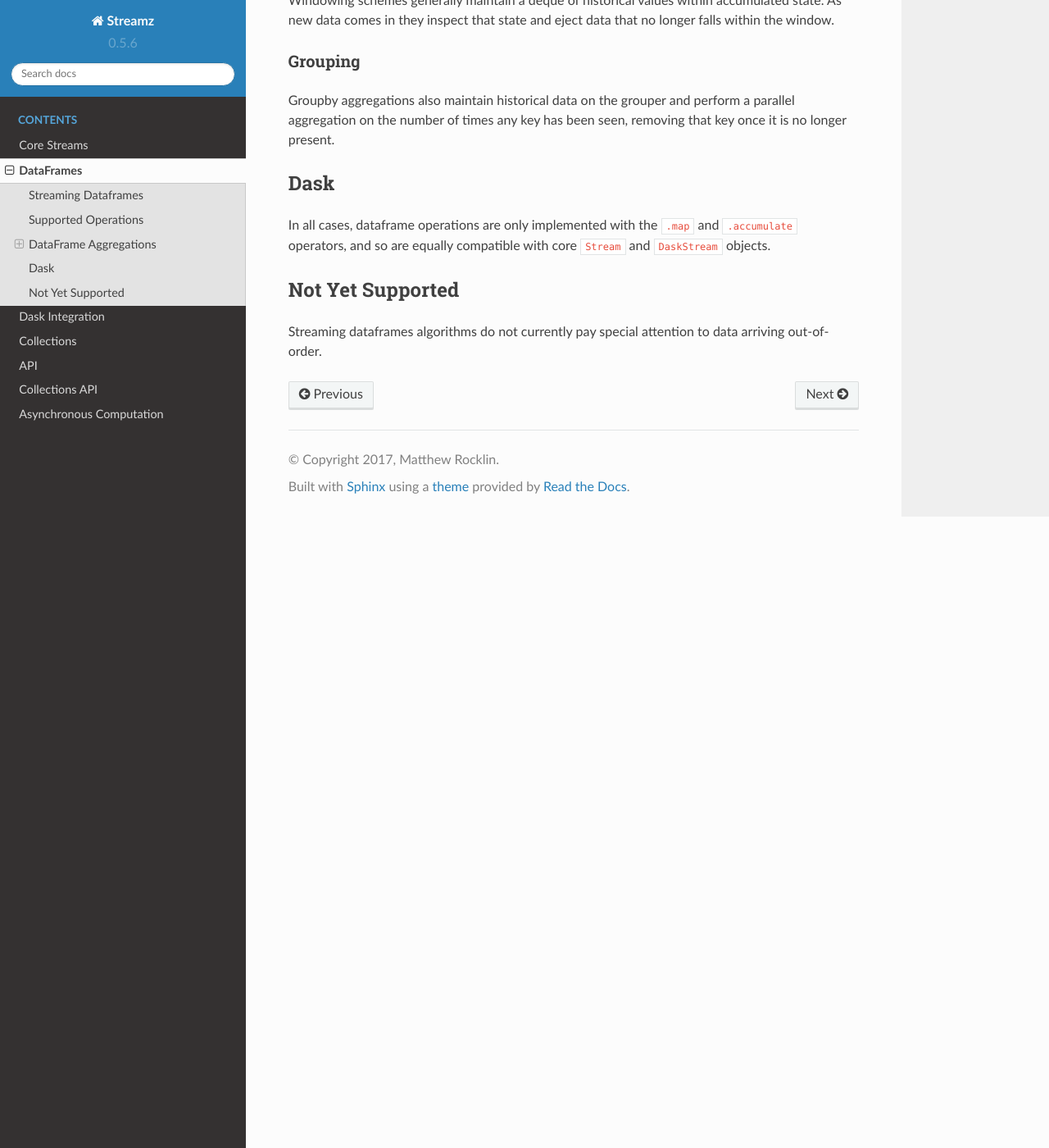
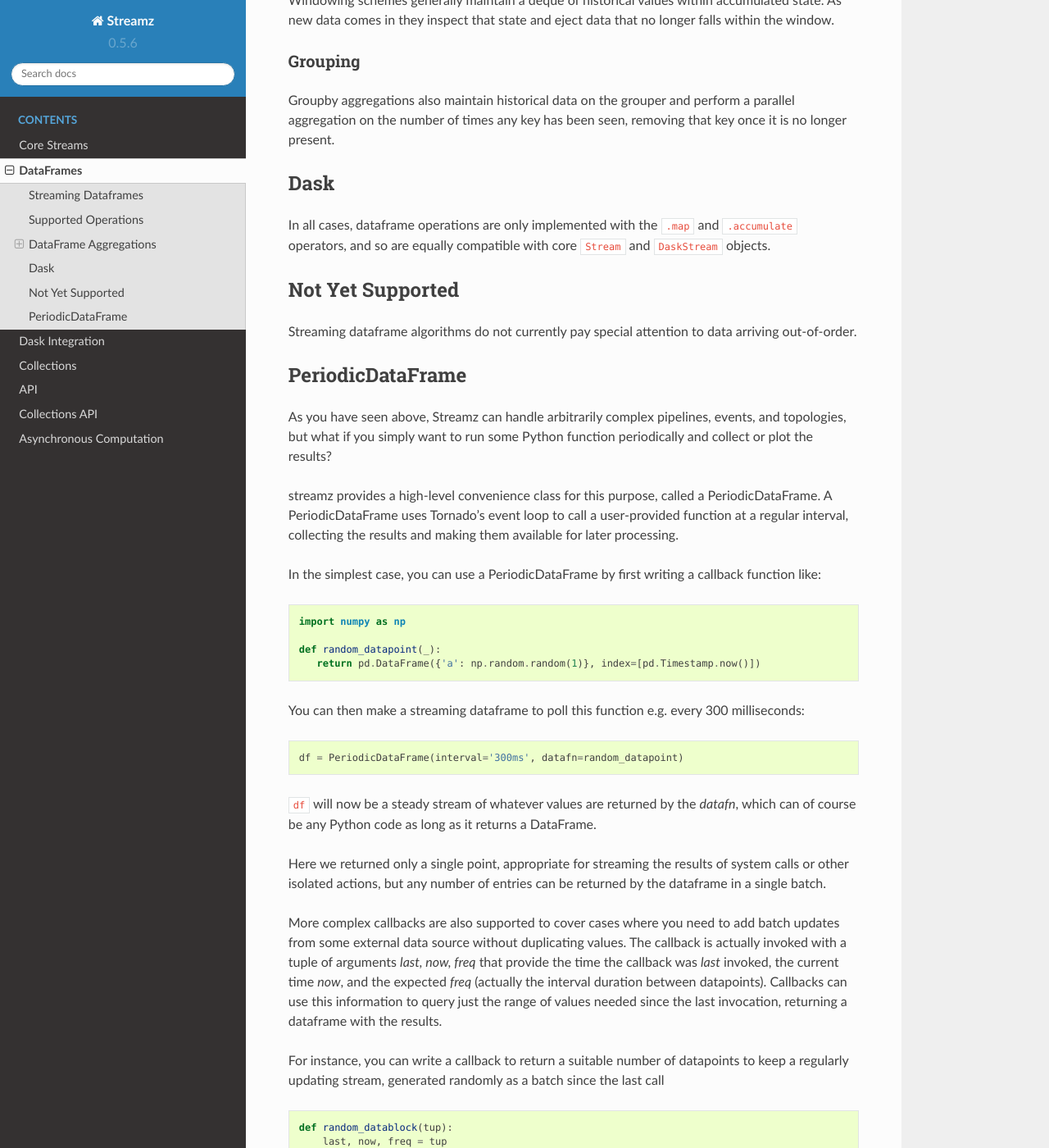
Before and after one commit to python-streamz/streamz, a Sphinx documentation site: the page built from docs/source/dataframes.rst, in a window 1280 px wide and 1400 px high, scrolled down 3001 px. Shown: the whole window at 82% size. Built offline with Sphinx 7.4.7 and the Read the Docs theme 2.0.0, drawn with Linux system fonts in a browser that asks for light colours; some of the changed text lies outside the part shown.

Commit message:
Added PeriodicDataFrame

```diff
--- a/docs/source/dataframes.rst
+++ b/docs/source/dataframes.rst
@@ -178,5 +178,77 @@ and ``DaskStream`` objects.
 Not Yet Supported
 -----------------
 
-Streaming dataframes algorithms do not currently pay special attention to data
+Streaming dataframe algorithms do not currently pay special attention to data
 arriving out-of-order.
+
+
+PeriodicDataFrame
+-----------------
+
+As you have seen above, Streamz can handle arbitrarily complex pipelines,
+events, and topologies, but what if you simply want to run some Python
+function periodically and collect or plot the results?
+
+streamz provides a high-level convenience class for this purpose, called
+a PeriodicDataFrame. A PeriodicDataFrame uses Tornado's event loop to
+call a user-provided function at a regular interval, collecting the results
+and making them available for later processing.
+
+In the simplest case, you can use a PeriodicDataFrame by first writing
+a callback function like:
+
+.. code-block:: python
+
+   import numpy as np
+
+   def random_datapoint(_):
+      return pd.DataFrame({'a': np.random.random(1)}, index=[pd.Timestamp.now()])
+
+You can then make a streaming dataframe to poll this function
+e.g. every 300 milliseconds:
+
+.. code-block:: python
+
+   df = PeriodicDataFrame(interval='300ms', datafn=random_datapoint)
+
+``df`` will now be a steady stream of whatever values are returned by
+the `datafn`, which can of course be any Python code as long as it
+returns a DataFrame.
+
+Here we returned only a single point, appropriate for streaming the
+results of system calls or other isolated actions, but any number of
+entries can be returned by the dataframe in a single batch.
+
+More complex callbacks are also supported to cover cases where you
+need to add batch updates from some external data source without
+duplicating values. The callback is actually invoked with a tuple of
+arguments `last, now, freq` that provide the time the callback was
+`last` invoked, the current time `now`, and the expected `freq`
+(actually the interval duration between datapoints). Callbacks can use
+this information to query just the range of values needed since the
+last invocation, returning a dataframe with the results.
+
+For instance, you can write a callback to return a suitable number of
+datapoints to keep a regularly updating stream, generated randomly
+as a batch since the last call
+
+.. code-block:: python
+
+   def random_datablock(tup):
+       last, now, freq = tup
+       index = pd.date_range(start=(last + freq.total_seconds()) * 1e9,
+                             end=now * 1e9, freq=freq)
+
+       return pd.DataFrame({'x': np.random.random(len(index))}, index=index)
+
+   df = PeriodicDataFrame(freq='50ms', interval='300ms', datafn=random_datablock)
+
+The callback will now be invoked every 300ms, each time generating datapoints
+at a rate of 1 every 50ms, returned as a batch. Similar code could e.g. query
+an external database for the time range since the last update, returning all
+datapoints since then.
+
+Once you have a PeriodicDataFrame defined using such callbacks, you
+can then use all the rest of the functionality supported by streamz,
+including aggregations, rolling windows, etc., and streaming
+`visualization. <plotting>`_
```
Also changed, not shown: other parts of docs/source/dataframes.rst (+1 -1 lines), 2 other files.
